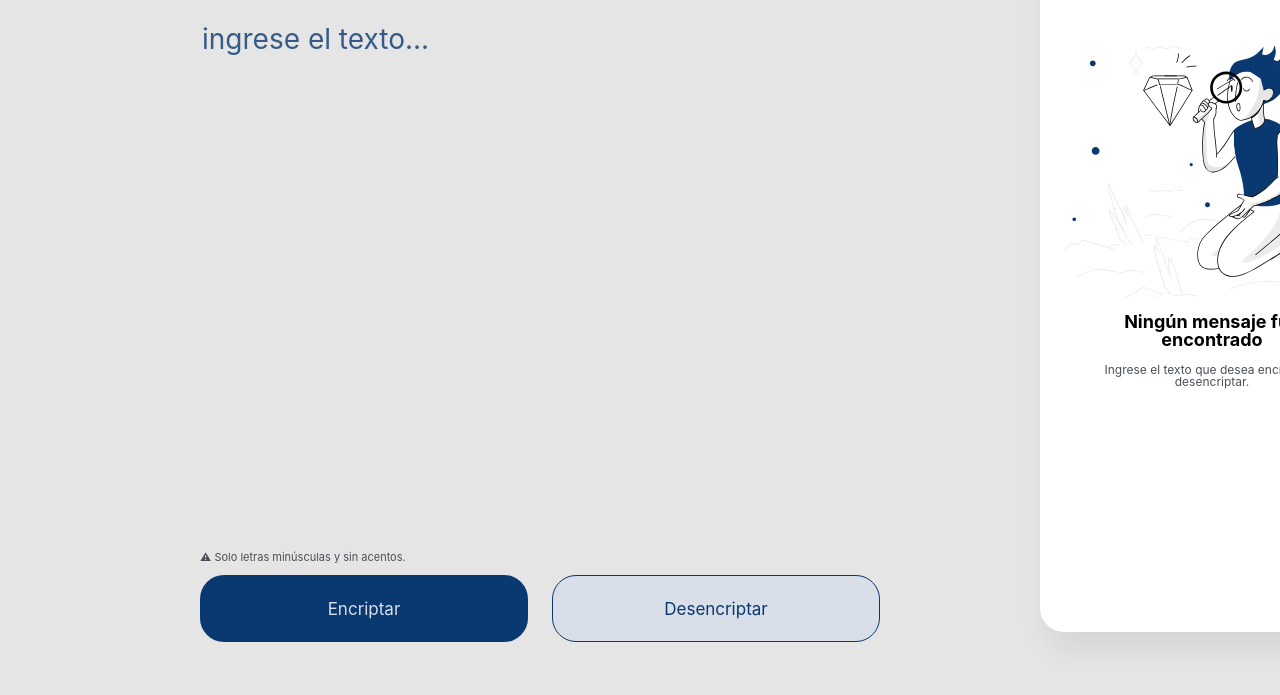
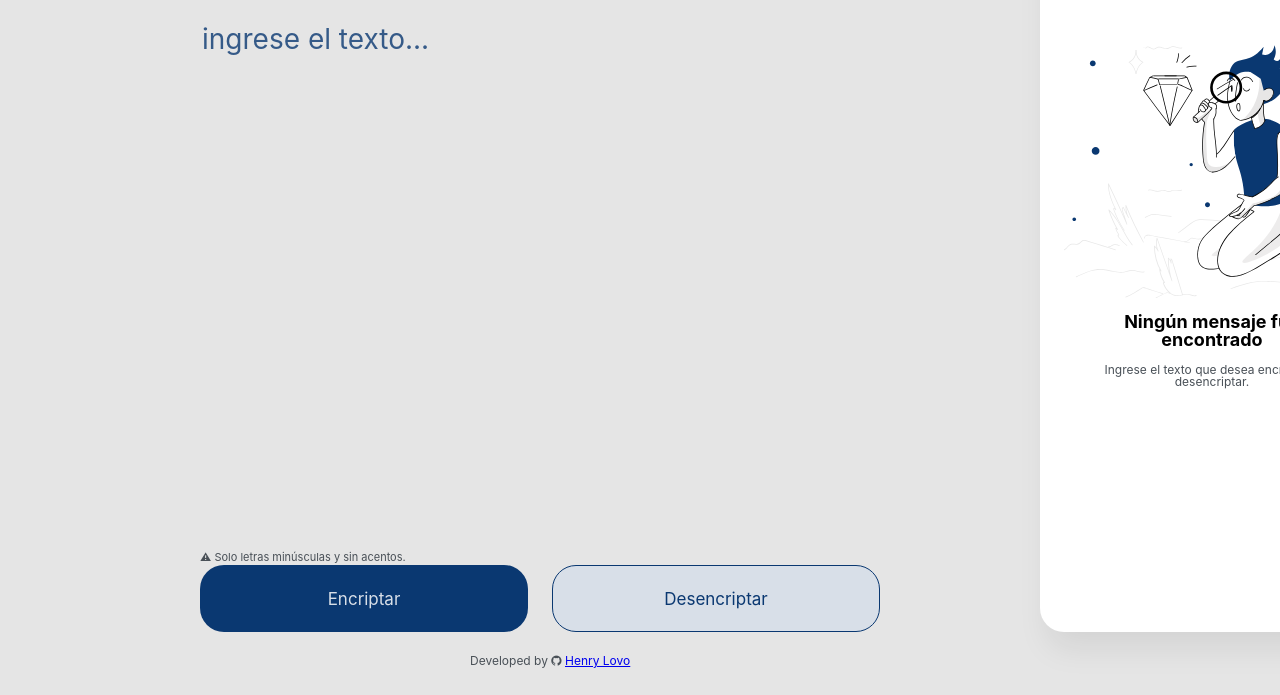
Before and after one commit to hnrylvo/ChallengeAlura, a plain HTML site: page index.html in a window 1280 px wide. Shown: the part 105-800 px from the top of the page. Drawn offline with Linux system fonts and the light colour scheme.

Commit message:
final commit

```diff
--- a/index.html
+++ b/index.html
@@ -7,6 +7,7 @@
        <title>Encriptador</title>
        <link rel="stylesheet" href="style.css">
        <link rel="stylesheet" href="reset.css">
+       <link rel="stylesheet" href="https://cdnjs.cloudflare.com/ajax/libs/font-awesome/4.7.0/css/font-awesome.min.css">
     </head>
 
     <body>
@@ -41,6 +42,13 @@
             </section>
 
         </main>
+
+        <footer class="creditos">
+            <p class="autor">Developed by
+                <i class="fa">&#xf09b;</i>
+                <a href="https://github.com/hnrylvo/ChallengeAlura"> Henry Lovo</a>
+            </p>
+        </footer>
         <script src="script.js"></script>
     </body>
 </html>
--- a/style.css
+++ b/style.css
@@ -56,7 +56,7 @@ textarea::placeholder {
     display: flex;
     position: absolute;
     width: auto;
-    top: 680px;
+    top: 670px;
 }
 
 .btnEncrypt, .btnDecrypt {
@@ -154,6 +154,15 @@ textarea::placeholder {
     border: 1px solid #0A3871;
 }
 
+.creditos {
+    position: absolute;
+    color: #495057;
+    font-family: 'Inter', sans-serif;
+    font-size: 12px;
+    top: 760px;
+    left: 470px;
+}
+
 .ocultar {
     display: none;
 }
```
Also changed, not shown: script.js (line endings or trailing spaces).
